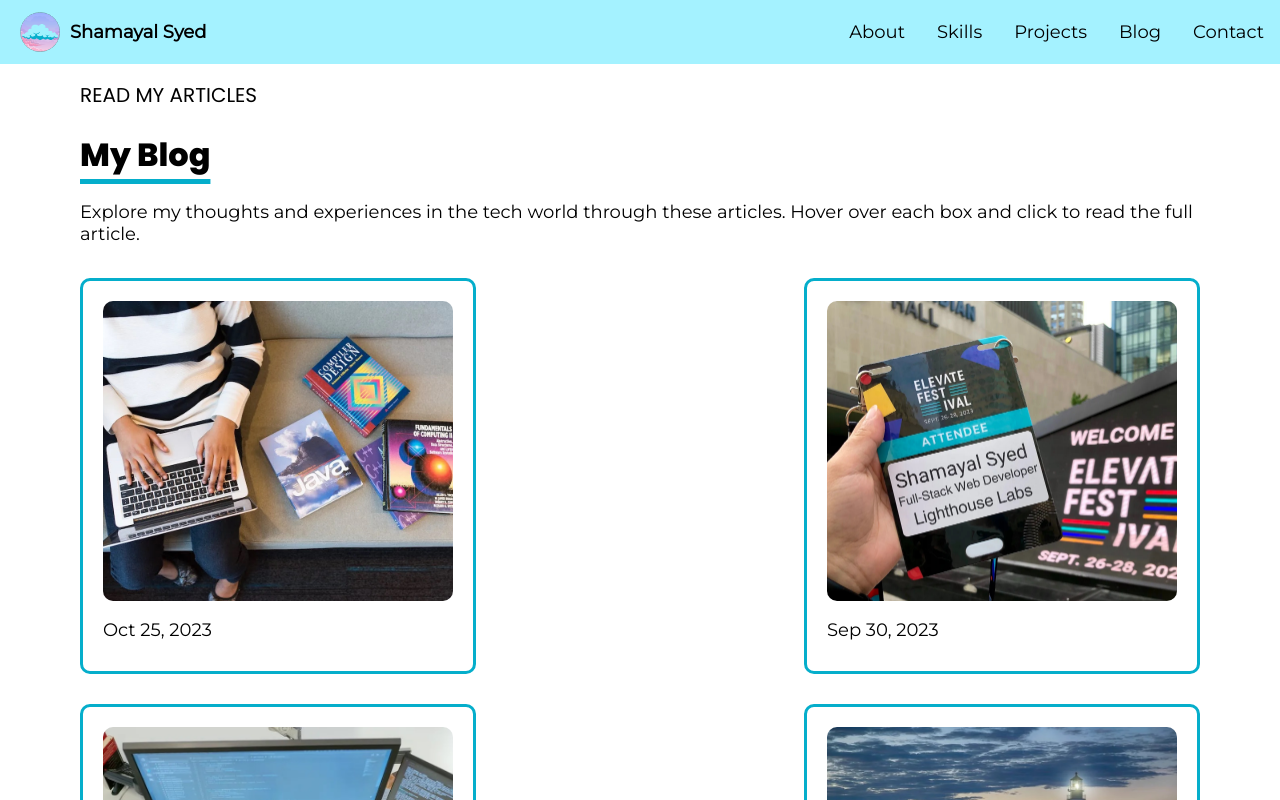
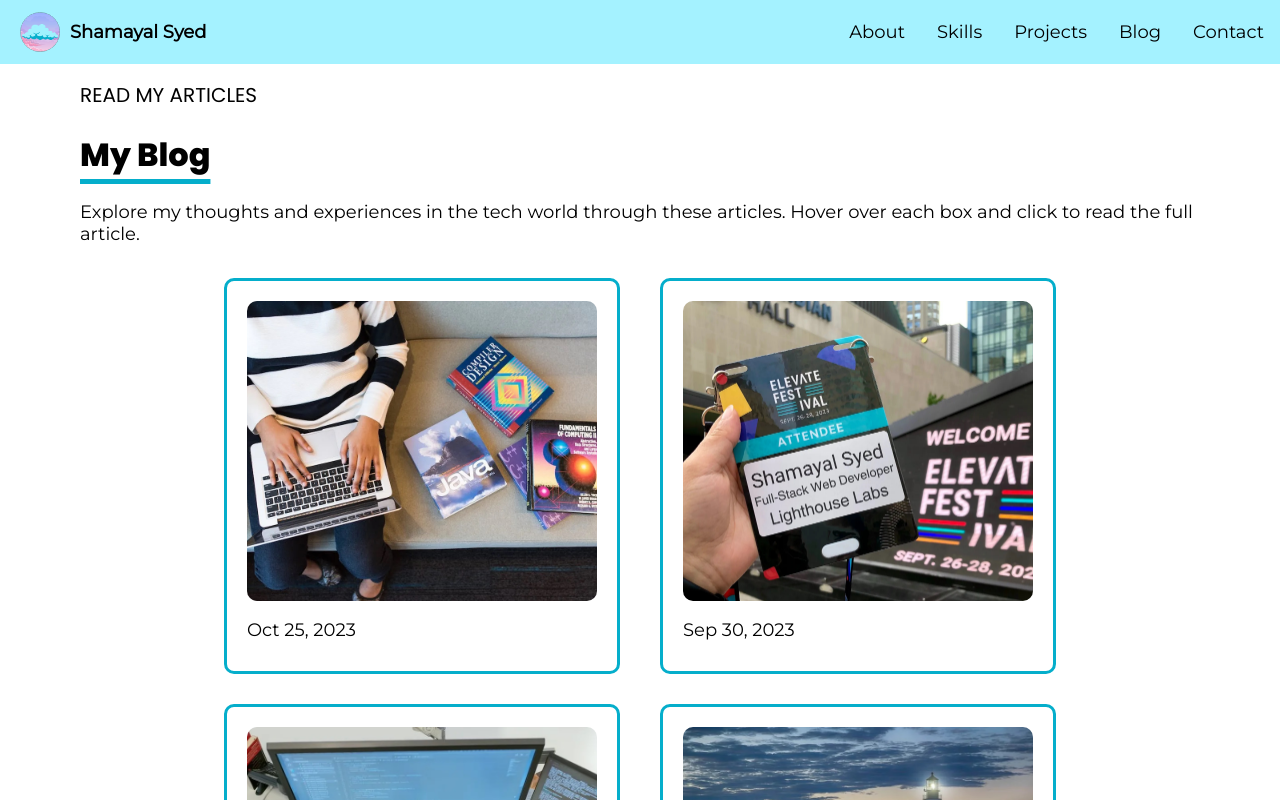
Before and after one commit to Shamayal/personal-website, a React (Create React App) app: page /blog in a window 1280 px wide. Shown: the top 800 px of the page. Built offline with nearby package versions, Linux system fonts and the light colour scheme.

Commit message:
spacing for blog articles

```diff
--- a/src/styles/Blog.css
+++ b/src/styles/Blog.css
@@ -5,7 +5,7 @@
 .blog-articles {
   display: flex;
   flex-wrap: wrap;
-  justify-content: space-between;
+  justify-content: center;
 }
 
 .blog-articles a {
@@ -14,7 +14,7 @@
 
 .blog-container {
   position: relative;
-  margin: 15px 0;
+  margin: 15px 20px;
   border: 3px solid #05AECB;
   border-radius: 10px;
   padding: 20px;
```
